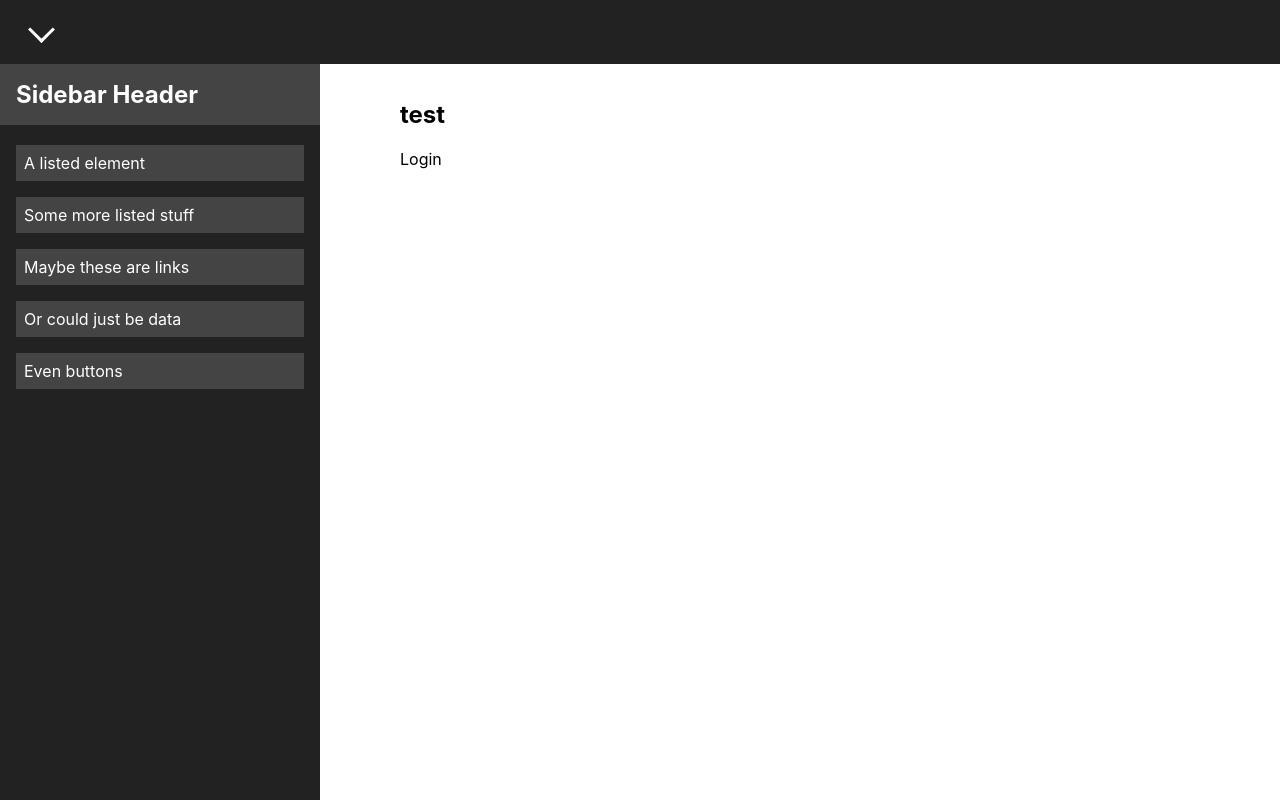
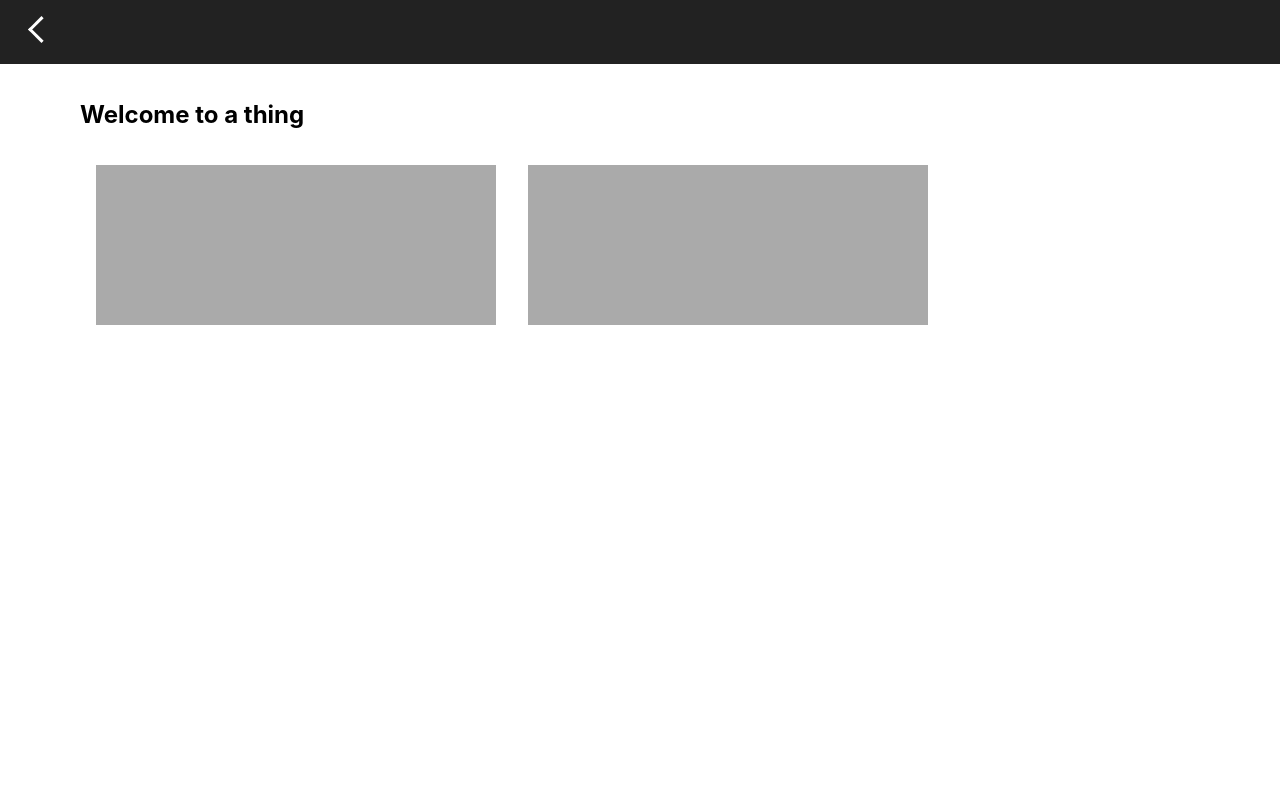
Before and after one commit to Hadeon/july, a React (Create React App) app: page / in a window 1280 px wide. Built offline with nearby package versions, Linux system fonts and the light colour scheme.

Commit message:
Experimenting with MainContainer layout and Home route to make sure that dynamically rendered components would be aligned and flexed properly;

```diff
--- a/src/App.js
+++ b/src/App.js
@@ -5,6 +5,7 @@ import './App.css';
 import PageLayout from './components/PageLayout';
 
 import Login from './routes/Login';
+import Home from './routes/Home';
 
 // Redux Store and BrowserRouter need to be implemented here
 
@@ -15,7 +16,7 @@ function App() {
   return (
     <PageLayout>
       <Router>
-        <Route exact path="/" component={Login} />
+        <Route exact path="/" component={Home} />
       </Router>
     </PageLayout>
   );
--- a/src/components/MainContainer.css
+++ b/src/components/MainContainer.css
@@ -1,5 +1,6 @@
 .main-container {
     margin-top: 5rem;
+    margin-right: 5rem;
 }
 
 .left-align {
--- a/src/components/MainContainer.js
+++ b/src/components/MainContainer.js
@@ -5,7 +5,7 @@ export default class MainContainer extends Component {
   render() {
     return (
       <div className={`main-container ${this.props.sidebarActive ? 'right-align' : 'left-align'}`}>
-        <h2>test</h2>
+        <h2>Welcome to a thing</h2>
         {this.props.children}
       </div>
     )
--- a/src/components/PageLayout.js
+++ b/src/components/PageLayout.js
@@ -6,7 +6,7 @@ import MainContainer from './MainContainer';
 
 export default class PageLayout extends Component {
   state = {
-    sidebarActive: true
+    sidebarActive: false
   }
   openSidebar() {
     this.setState(prevState => ({
--- a/src/routes/Home.js
+++ b/src/routes/Home.js
@@ -3,8 +3,14 @@ import React, { Component } from 'react';
 export default class Home extends Component {
   render() {
     return (
-      <div>
+      <div style={{ display: 'flex', flexDirection: 'row', flexFlow: 'row wrap' }}>
         { /* Render home stuff here */}
+        <div style={{ backgroundColor: '#aaa', width: '25rem', height: '10rem', margin: '1rem'}}>
+
+        </div>
+        <div style={{ backgroundColor: '#aaa', width: '25rem', height: '10rem', margin: '1rem'}}>
+
+        </div>
       </div>
     )
   }
```
